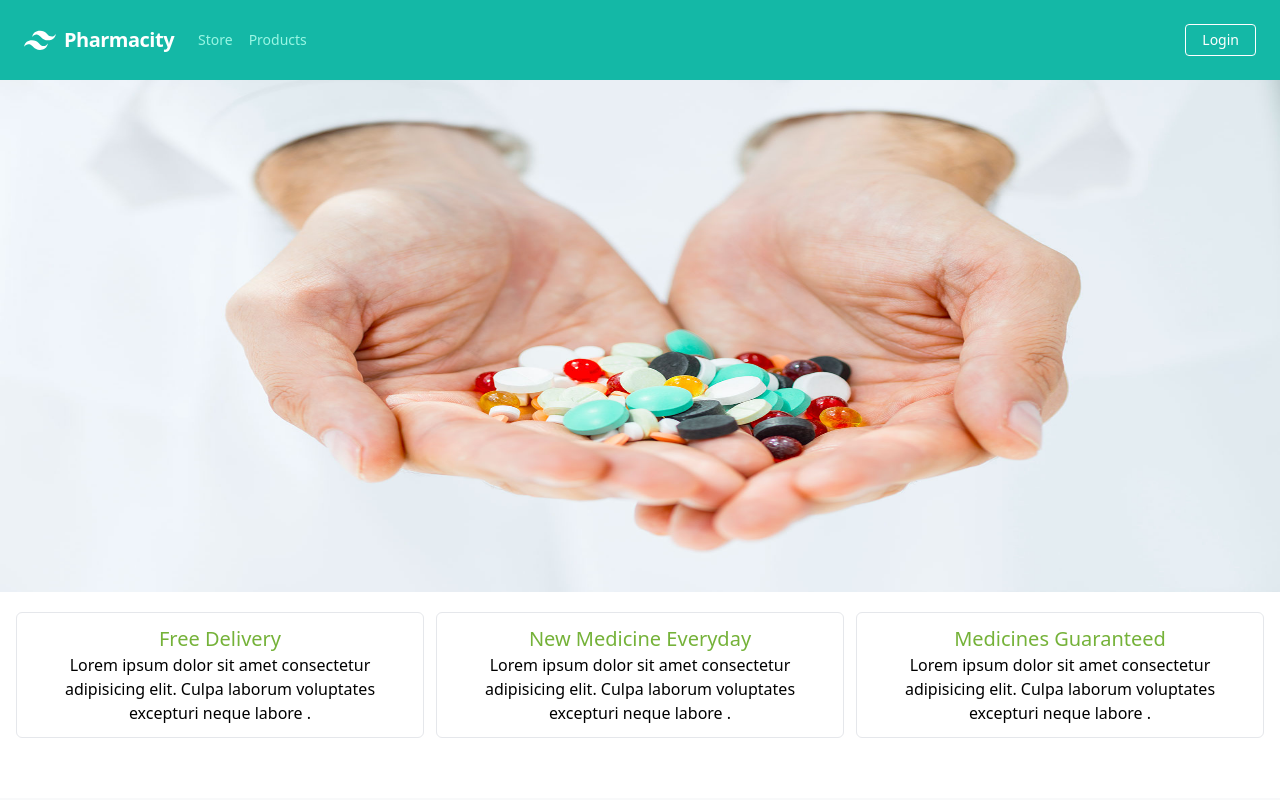
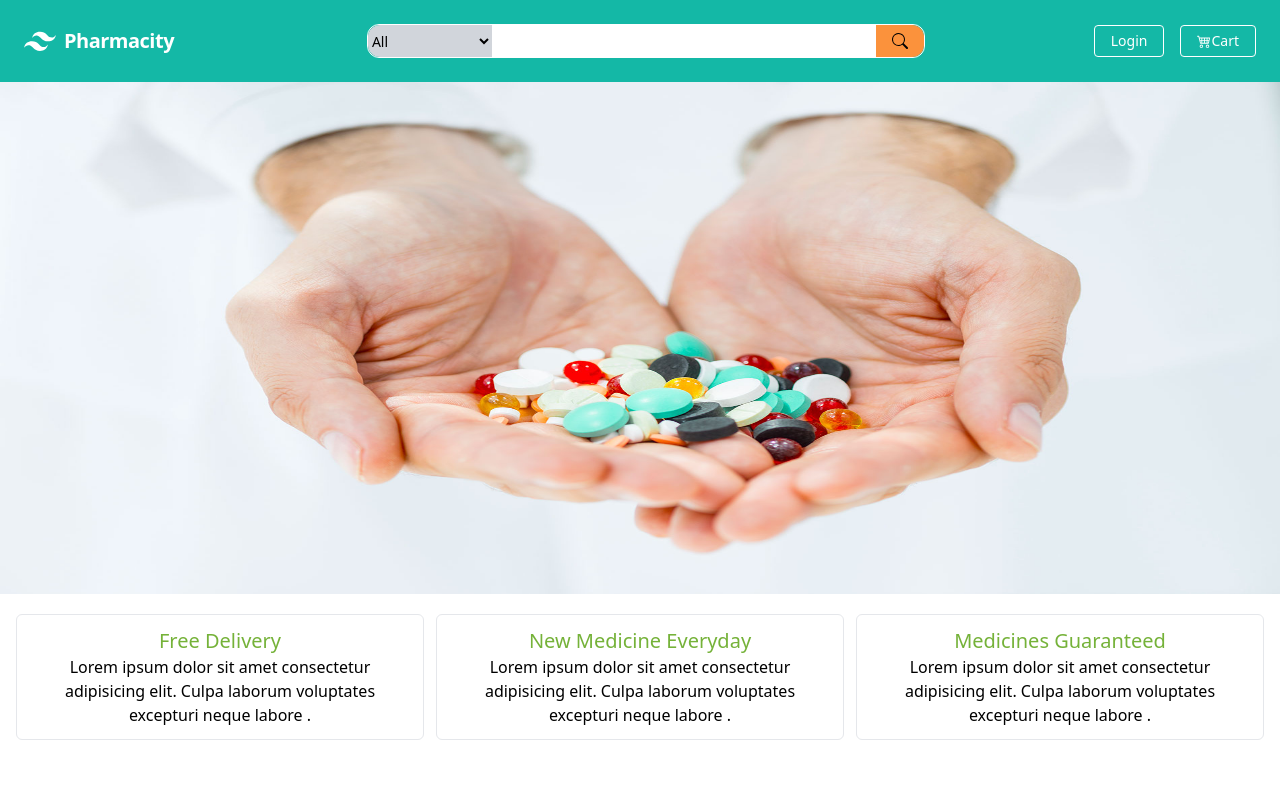
Before and after one commit to pharmacity-xyz/ui-nextjs, a Next.js app: page / in a window 1280 px wide. Shown: the top 800 px of the page. Built offline with nearby package versions, Linux system fonts and the light colour scheme.

Commit message:
Update header

```diff
--- a/components/Header/index.tsx
+++ b/components/Header/index.tsx
@@ -1,5 +1,7 @@
 import Link from "next/link";
 import React from "react";
+import { BsCart4, BsSearch } from "react-icons/bs";
+import { VscTriangleDown } from "react-icons/vsc";
 
 export const Header = () => {
   return (
@@ -32,26 +34,47 @@ export const Header = () => {
           </svg>
         </button>
       </div> */}
-      <div className="w-full block flex-grow lg:flex lg:items-center lg:w-auto">
+      <div className="flex items-center border border-white rounded-xl">
         <div className="text-sm lg:flex-grow">
+          <select className="h-8 rounded-l-xl bg-gray-300">
+            <option>All</option>
+            <option>Supplements</option>
+            <option>Vitamins</option>
+            <option>Diet & Dutrition</option>
+            <option>Drinks</option>
+          </select>
+          {/* <Link href="/">
+            <a className="flex items-center mt-4 lg:mt-0 text-teal-200 hover:text-white px-3">
+              All
+              <VscTriangleDown />
+            </a>
+          </Link> */}
+        </div>
+        <div className="">
+          <input type="text" className="w-96 h-8 l p-4" />
+        </div>
+        <button className="px-4 bg-orange-400 h-8 rounded-r-xl">
+          <BsSearch />
+        </button>
+      </div>
+      <div className="w-full block lg:flex lg:items-center lg:w-auto">
+        <div className="flex gap-4">
+          <div>
             <Link href="/">
-            <a className="block mt-4 lg:inline-block lg:mt-0 text-teal-200 hover:text-white mr-4">
-              Store
-            </a>
-          </Link>
-          <Link href="/">
-            <a className="block mt-4 lg:inline-block lg:mt-0 text-teal-200 hover:text-white mr-4">
-              Products
+              <a className="inline-block text-sm px-4 py-2 leading-none border rounded text-white border-white hover:border-transparent hover:text-teal-500 hover:bg-white mt-4 lg:mt-0">
+                Login
               </a>
             </Link>
           </div>
-        <div>
+          <div className="">
             <a
               href="/"
-            className="inline-block text-sm px-4 py-2 leading-none border rounded text-white border-white hover:border-transparent hover:text-teal-500 hover:bg-white mt-4 lg:mt-0"
+              className="flex text-sm px-4 py-2 leading-none border rounded text-white border-white hover:border-transparent hover:text-teal-500 hover:bg-white mt-4 lg:mt-0"
             >
-            Login
+              <BsCart4 />
+              Cart
             </a>
+          </div>
         </div>
       </div>
     </nav>
--- a/package.json
+++ b/package.json
@@ -12,6 +12,7 @@
     "next": "12.3.0",
     "react": "18.2.0",
     "react-dom": "18.2.0",
+    "react-icons": "^4.4.0",
     "react-multi-carousel": "^2.8.2"
   },
   "devDependencies": {
```
Also changed, not shown: .pnp.cjs, 1 other file (tests, documents, lock files or other folders). Lines whose indentation alone changed are shown as unchanged.
